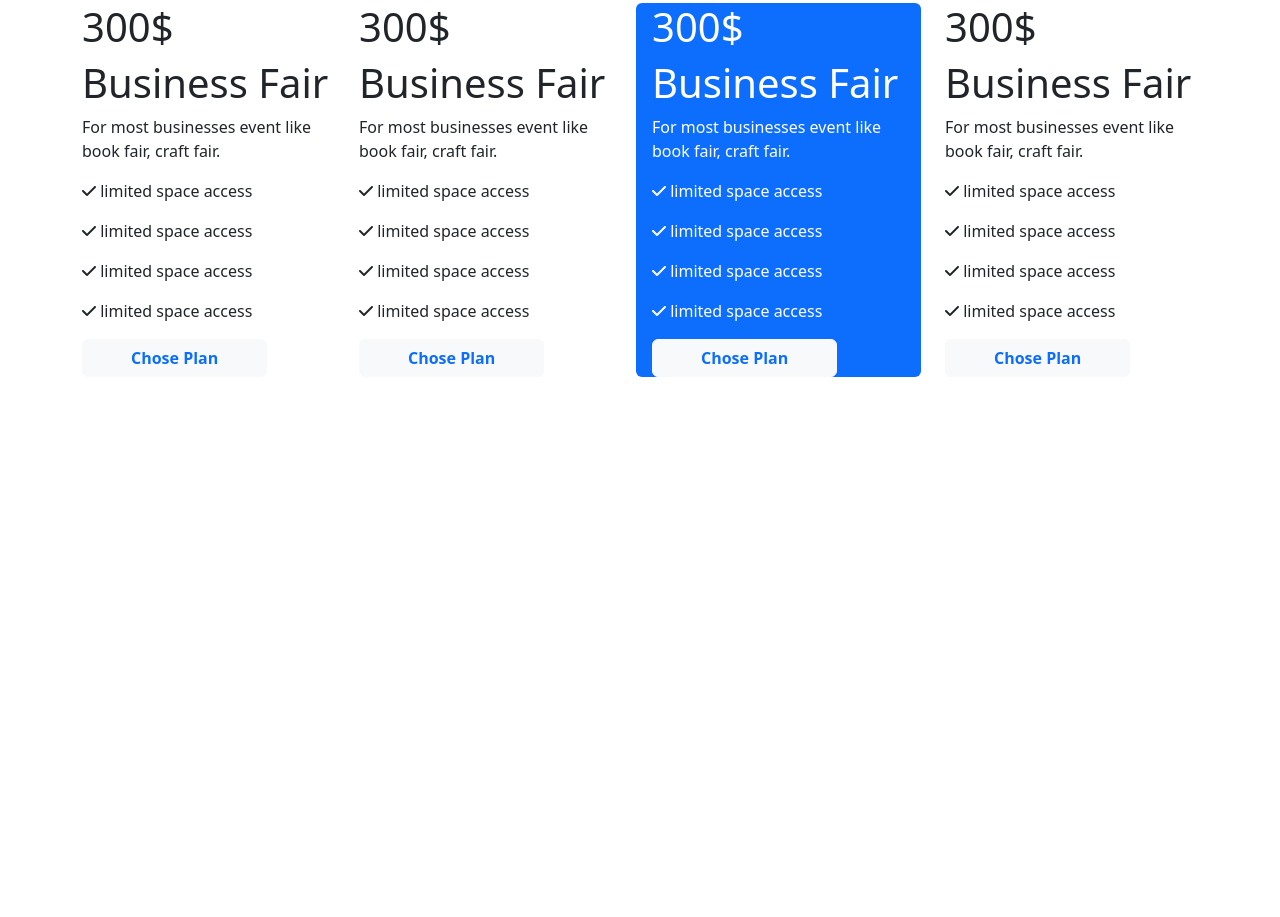
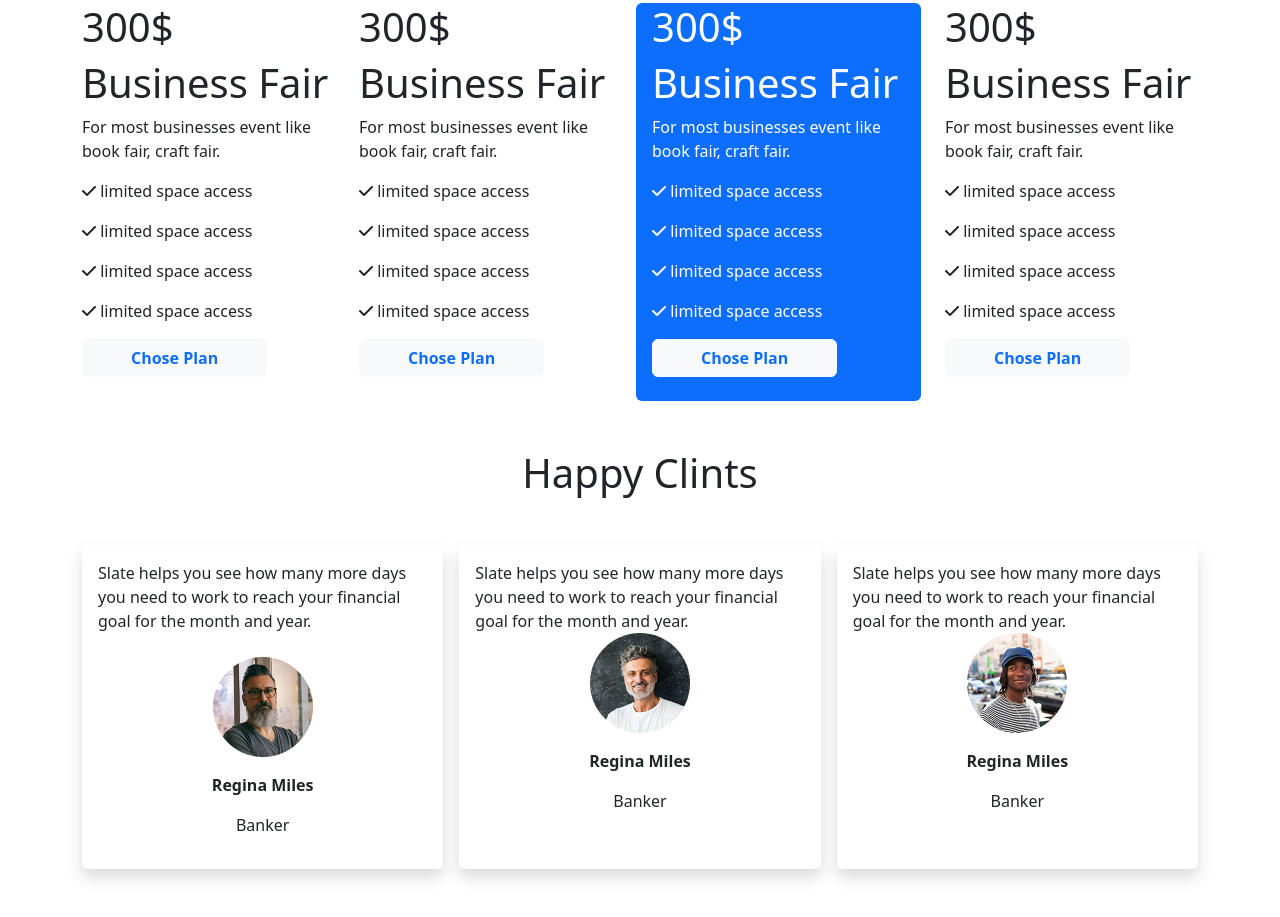
Before and after one commit to saeim1/Convention-Center, a plain HTML site: page index.html in a window 1280 px wide. Shown: the part 978-1895 px from the top of the page. Before the commit the page ends 1355 px from the top, so only its background shows below. Drawn offline with nearby package versions, Linux system fonts and the light colour scheme.

Commit message:
happy clint done

```diff
--- a/index.html
+++ b/index.html
@@ -142,7 +142,7 @@
                 <p> <i class="fa-solid fa-check"></i> limited space access</p>
                 <button class="btn btn-light text-primary fw-bold px-5">Chose Plan</button>
             </div>
-            <div class="text-bg-primary px-3 rounded ms-4">
+            <div class="text-bg-primary px-3 rounded ms-4 pb-4">
                 <H1>300$</H1>
                 <h1>Business Fair</h1>
                 <p>For most businesses event
@@ -163,6 +163,42 @@
                 <p> <i class="fa-solid fa-check"></i> limited space access</p>
                 <p> <i class="fa-solid fa-check"></i> limited space access</p>
                 <button class="btn btn-light text-primary fw-bold px-5">Chose Plan</button>
+            </div>
+        </div>
+        <!-----------------------------
+               Happy Clints design
+            ------------------------ -->
+        <h1 class="m-5 fs-bold text-center">Happy Clints</h1>
+        <div class="container d-flex">
+            <div class="shadow p-3 mb-5 bg-body rounded">Slate helps you see how
+                many more days you need
+                to work to reach your financial
+                goal for the month and year.
+                <div class="text-center mt-4">
+                    <img src="images/person 1.png" alt="">
+                    <p class="fw-bold mt-3">Regina Miles</p>
+                    <p>Banker</p>
+                </div>
+            </div>
+            <div class="shadow p-3 mb-5 bg-body rounded ms-3">Slate helps you see how
+                many more days you need
+                to work to reach your financial
+                goal for the month and year.
+                <div class="text-center">
+                    <img src="images/person 2.png" alt="">
+                    <p class="fw-bold mt-3">Regina Miles</p>
+                    <p>Banker</p>
+                </div>
+            </div>
+            <div class="shadow p-3 mb-5 bg-body rounded ms-3">Slate helps you see how
+                many more days you need
+                to work to reach your financial
+                goal for the month and year.
+                <div class="text-center">
+                    <img src="images/person 3.png" alt="">
+                    <p class="fw-bold mt-3">Regina Miles</p>
+                    <p>Banker</p>
+                </div>
             </div>
         </div>
     </main>
```
